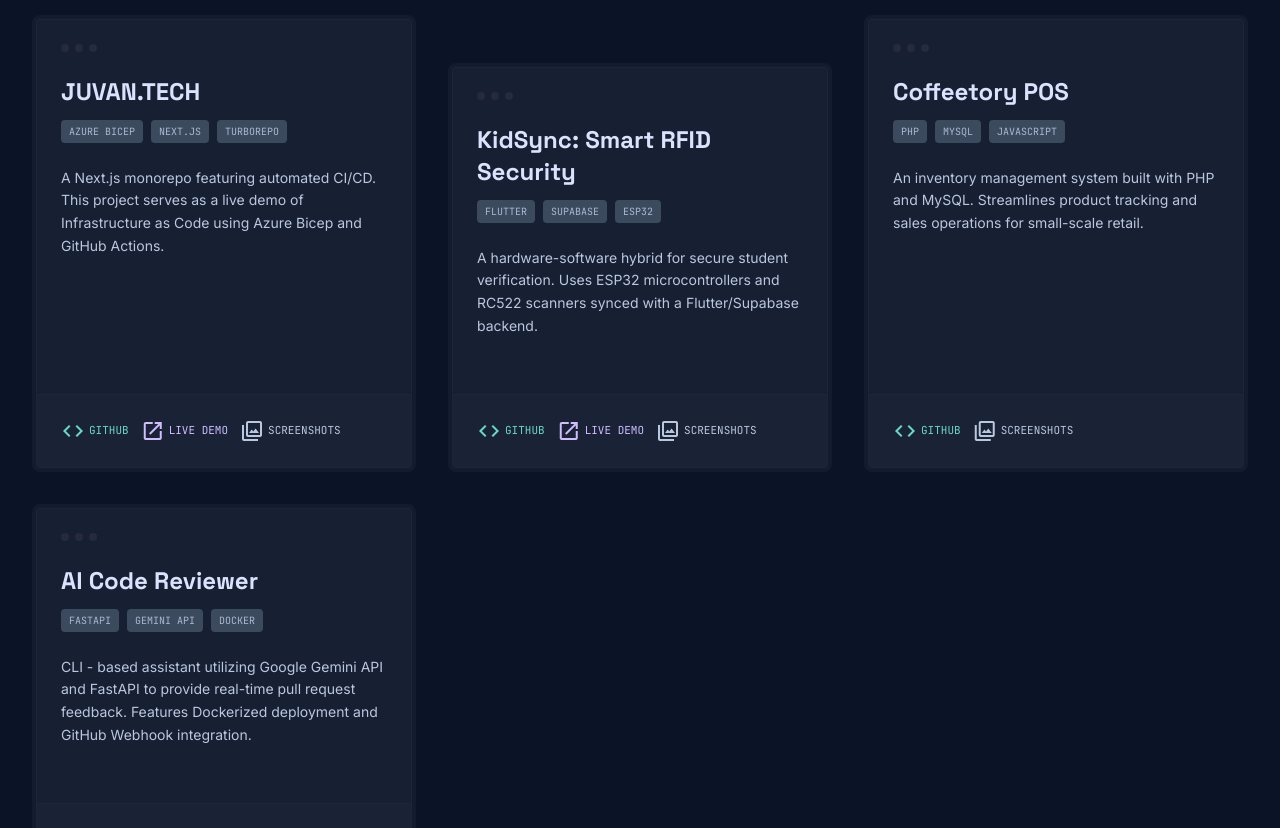
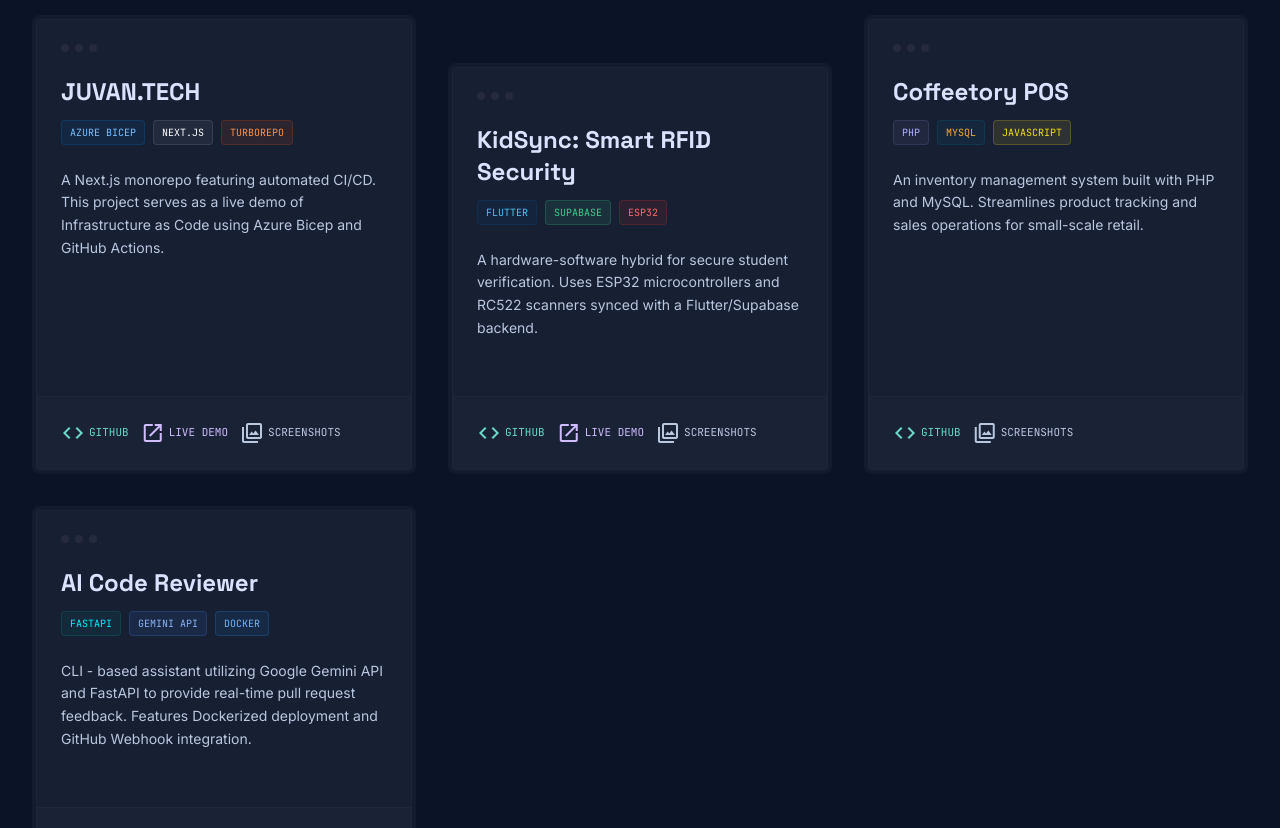
Before and after one commit to naori11/personal-portfolio, a Next.js app in the folder apps/web/: page /projects in a window 1280 px wide. Shown: the part 380-1208 px from the top of the page. Built offline with nearby package versions, Linux system fonts and the light colour scheme.

Commit message:
feat: update tech stack tags to have dedicated signature colors

```diff
--- a/apps/web/app/projects/page.tsx
+++ b/apps/web/app/projects/page.tsx
@@ -65,6 +65,22 @@
   },
 ];
 
+const techStyles: Record<string, { bg: string; text: string; border: string }> = {
+  "FLUTTER": { bg: "bg-[#02569B]/10", text: "text-[#4fc3f7]", border: "border-[#02569B]/20" },
+  "SUPABASE": { bg: "bg-[#3ecf8e]/10", text: "text-[#3ecf8e]", border: "border-[#3ecf8e]/20" },
+  "ESP32": { bg: "bg-[#e7352c]/10", text: "text-[#ff6b6b]", border: "border-[#e7352c]/20" },
+  "FASTAPI": { bg: "bg-[#009485]/10", text: "text-[#00f2fe]", border: "border-[#009485]/20" },
+  "GEMINI API": { bg: "bg-[#4285f4]/10", text: "text-[#8ab4f8]", border: "border-[#4285f4]/20" },
+  "DOCKER": { bg: "bg-[#2496ed]/10", text: "text-[#70b5ff]", border: "border-[#2496ed]/20" },
+  "AZURE BICEP": { bg: "bg-[#0078d4]/10", text: "text-[#79c0ff]", border: "border-[#0078d4]/20" },
+  "NEXT.JS": { bg: "bg-white/5", text: "text-white", border: "border-white/10" },
+  "TURBOREPO": { bg: "bg-[#ea580c]/10", text: "text-[#ff9248]", border: "border-[#ea580c]/20" },
+  "PHP": { bg: "bg-[#777bb4]/10", text: "text-[#b0b3ff]", border: "border-[#777bb4]/20" },
+  "MYSQL": { bg: "bg-[#00758f]/10", text: "text-[#ffad33]", border: "border-[#00758f]/20" },
+  "JAVASCRIPT": { bg: "bg-[#f7df1e]/10", text: "text-[#f7df1e]", border: "border-[#f7df1e]/20" },
+};
+
+const defaultTechStyle = { bg: "bg-[#3c4a5e]/20", text: "text-[#abb9d1]", border: "border-[#3c4a5e]/30" };
 
 export default function ProjectsPage() {
   const [selectedProject, setSelectedProject] = useState<number | null>(null);
@@ -162,14 +178,17 @@
                 </h3>
 
                 <div className="flex flex-wrap gap-2 mb-6">
-                  {project.tech.map((tech) => (
-                    <span
-                      key={tech}
-                      className="font-[family-name:var(--font-jetbrains-mono)] text-[10px] px-2 py-1 bg-[#3c4a5e] text-[#abb9d1] rounded-sm"
-                    >
-                      {tech}
-                    </span>
-                  ))}
+                  {project.tech.map((tech) => {
+                    const style = techStyles[tech.toUpperCase()] || defaultTechStyle;
+                    return (
+                      <span
+                        key={tech}
+                        className={`font-[family-name:var(--font-jetbrains-mono)] text-[10px] px-2 py-1 rounded-sm border ${style.bg} ${style.text} ${style.border}`}
+                      >
+                        {tech}
+                      </span>
+                    );
+                  })}
                 </div>
 
                 <p className="text-[#b9c7df] text-sm leading-relaxed mb-8">
```
